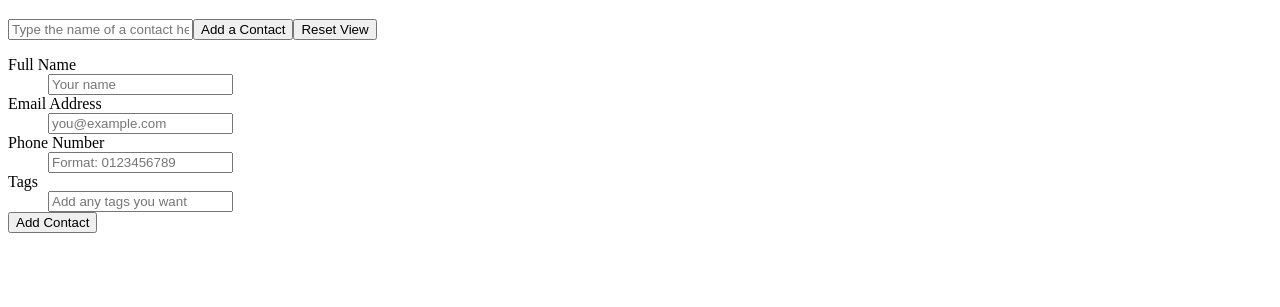
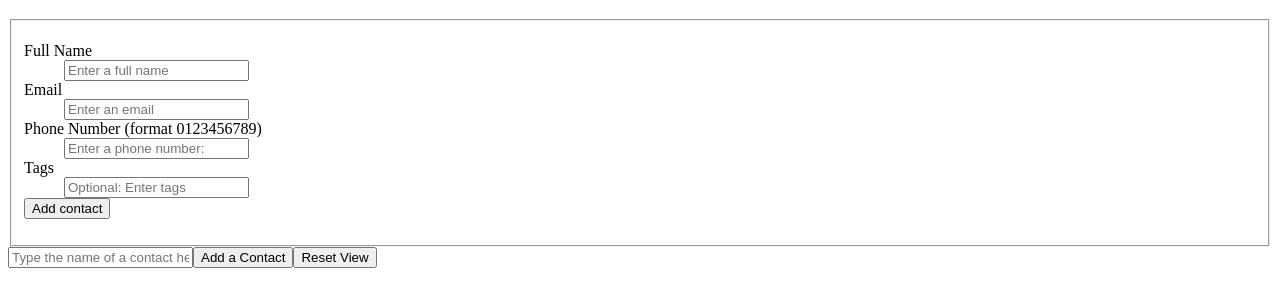
Before and after one commit to fugu-chop/contact_manager_app, a website with bundled scripts: page public/index.html in a window 1280 px wide. Shown: the part 61-368 px from the top of the page. Built offline with nearby package versions, Linux system fonts and the light colour scheme; files whose address does not match are found by name.

Commit message:
feat: complete contact form

```diff
--- a/public/index.html
+++ b/public/index.html
@@ -16,7 +16,7 @@
     </header>
 
     <!-- Contact Form -->
-    <div id="contact-form">
+    <!-- <div id="contact-form">
       <form action="">
         <dl>
           <dt><label for="name">Full Name</label></dt>
@@ -31,7 +31,7 @@
           <input type="submit" value="Add Contact" class="button" />
         </dl>
       </form>
-    </div>
+    </div> -->
 
     <script id="contactList" type="text/x-handlebars">
       {{#each contact}}
--- a/public/javascripts/controller.js
+++ b/public/javascripts/controller.js
@@ -120,4 +120,5 @@ document.addEventListener('DOMContentLoaded', () => {
   // This is the default 'homepage' render
   // Header should not be visible during the add/edit contact interaction
   contactManagerController.renderHomeView();
+  contactFrom.showContactForm();
 });
--- a/public/javascripts/views/contactForm.js
+++ b/public/javascripts/views/contactForm.js
@@ -1,31 +1,102 @@
-// This should contain the full name, email, telephone and tags fields, and the overall modal/page
 class ContactForm {
   constructor() {
     this.parentDiv = document.createElement('div');
-    this.parentDiv.id = 'contact-form'
+    this.parentDiv.id = 'contact-div'
     this.form = document.createElement('form');
-    this.form.setAttribute('action', '');
+    this.form.id = 'contact-form'
+    this.fieldset = document.createElement('fieldset');
+    this.parentDiv.appendChild(this.fieldset)
+    this.fieldset.appendChild(this.form);
     this.contactDl = document.createElement('dl');
+    this.form.appendChild(this.contactDl);
   }
 
   _generateNameField() {
     const nameDt = document.createElement('dt');
     const nameLabel = document.createElement('label');
     nameLabel.setAttribute('for', 'name');
-    nameLabel.value = 'Full Name'
+    nameLabel.textContent = 'Full Name'
     nameDt.appendChild(nameLabel);
     const nameDd = document.createElement('dd');
     const nameInput = document.createElement('input');
     nameInput.setAttribute('type', 'text');
     nameInput.setAttribute('name', 'name');
+    nameInput.setAttribute('placeholder', 'Enter a full name');
+    nameInput.setAttribute('required', '');
     nameInput.id = 'name';
     nameDd.appendChild(nameInput);
     this.contactDl.appendChild(nameDt);
     this.contactDl.appendChild(nameDd);
   }
 
+  _generateEmailField() {
+    const emailDt = document.createElement('dt');
+    const emailLabel = document.createElement('label');
+    emailLabel.setAttribute('for', 'email');
+    emailLabel.textContent = 'Email'
+    emailDt.appendChild(emailLabel);
+    const emailDd = document.createElement('dd');
+    const emailInput = document.createElement('input');
+    emailInput.setAttribute('type', 'email');
+    emailInput.setAttribute('name', 'email');
+    emailInput.setAttribute('placeholder', 'Enter an email');
+    emailInput.setAttribute('required', '');
+    emailInput.id = 'email';
+    emailDd.appendChild(emailInput);
+    this.contactDl.appendChild(emailDt);
+    this.contactDl.appendChild(emailDd);
+  }
+
+  _generatePhoneField() {
+    const phoneDt = document.createElement('dt');
+    const phoneLabel = document.createElement('label');
+    phoneLabel.setAttribute('for', 'phone');
+    phoneLabel.textContent = 'Phone Number (format 0123456789)'
+    phoneDt.appendChild(phoneLabel);
+    const phoneDd = document.createElement('dd');
+    const phoneInput = document.createElement('input');
+    phoneInput.setAttribute('type', 'tel');
+    phoneInput.setAttribute('name', 'phone');
+    phoneInput.setAttribute('pattern', '[0-9]{10}')
+    phoneInput.setAttribute('placeholder', 'Enter a phone number:');
+    phoneInput.setAttribute('required', '');
+    phoneInput.id = 'phone';
+    phoneDd.appendChild(phoneInput);
+    this.contactDl.appendChild(phoneDt);
+    this.contactDl.appendChild(phoneDd);
+  }
+
+  _generateTagsField() {
+    const tagDt = document.createElement('dt');
+    const tagLabel = document.createElement('label');
+    tagLabel.setAttribute('for', 'tags');
+    tagLabel.textContent = 'Tags'
+    tagDt.appendChild(tagLabel);
+    const tagDd = document.createElement('dd');
+    const tagInput = document.createElement('input');
+    tagInput.setAttribute('type', 'text');
+    tagInput.setAttribute('name', 'tags');
+    tagInput.setAttribute('placeholder', 'Optional: Enter tags');
+    tagInput.id = 'tags';
+    tagDd.appendChild(tagInput);
+    this.contactDl.appendChild(tagDt);
+    this.contactDl.appendChild(tagDd);
+  }
+
+  _generateSubmitButton() {
+    const submitButton = document.createElement('input');
+    submitButton.setAttribute('type', 'submit');
+    submitButton.className = 'submit-button';
+    submitButton.value = "Add contact";
+    this.contactDl.appendChild(submitButton);
+  }
+
   _generateForm() {
     this._generateNameField();
+    this._generateEmailField();
+    this._generatePhoneField();
+    this._generateTagsField();
+    this._generateSubmitButton();
   }
 
   showContactForm() {
```
Also changed, not shown: data/contacts.json (+0 -7 lines).
